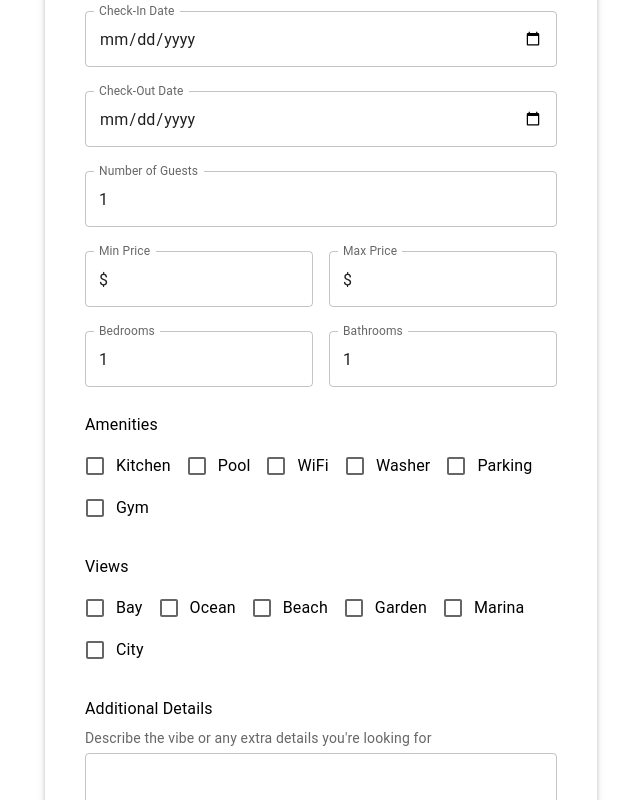
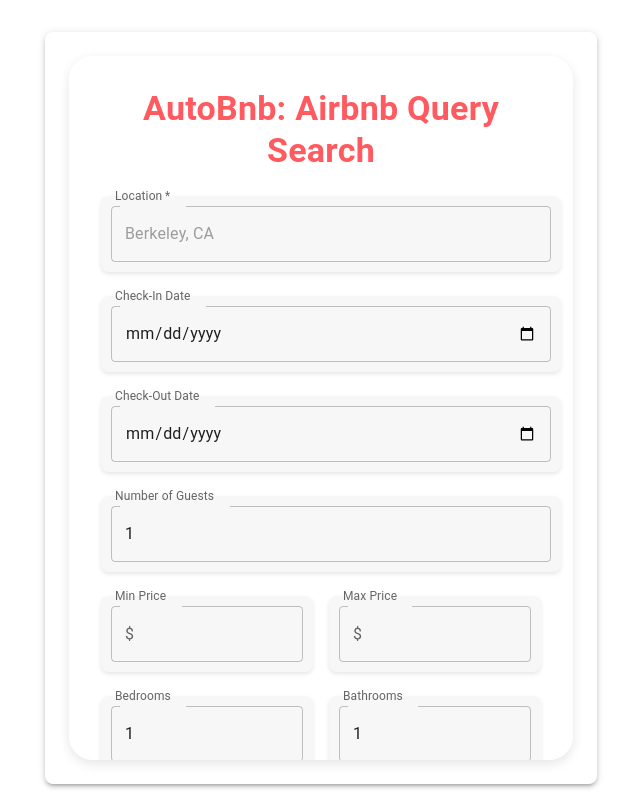
Before and after one commit to royh02/autobnb, a React (Create React App) app in the folder autobnb-app/: page / in a window 1280 px wide. Shown: the top 800 px of the page, without its empty margins (319-959 px from the left). Built offline with nearby package versions, Linux system fonts and the light colour scheme.

Commit message:
redesign front end

```diff
--- a/autobnb-app/src/App.js
+++ b/autobnb-app/src/App.js
@@ -22,9 +22,9 @@ const App = () => {
           boxShadow: 3,
         }}
       >
-        <Typography variant="h4" component="h1" gutterBottom align="center">
+        {/* <Typography variant="h4" component="h1" gutterBottom align="center">
           AutoBnb: Airbnb Query Search
-        </Typography>
+        </Typography> */}
         <Form />
       </Box>
     </Container>
--- a/autobnb-app/src/components/Form.js
+++ b/autobnb-app/src/components/Form.js
@@ -5,6 +5,7 @@ import {
   Typography,
   FormControlLabel,
   Checkbox,
+  InputAdornment,
 } from "@mui/material";
 import FormField from "./FormField";
 
@@ -31,9 +32,7 @@ const formatSearchQuery = (formData) => {
     views: formData.views,
     additionalPreferences: formData.additionalInfo.trim() || null
   };
-
-  // return JSON.stringify(structuredData, null, 2);
-  return structuredData
+  return structuredData;
 };
 
 const Form = () => {
@@ -50,6 +49,8 @@ const Form = () => {
     amenities: [],
     views: [],
   });
+
+  const [submitted, setSubmitted] = useState(false);
 
   const handleChange = (e) => {
     const { name, value } = e.target;
@@ -69,10 +70,10 @@ const Form = () => {
   const handleSubmit = async (e) => {
     e.preventDefault();
     const query = formatSearchQuery(formValues);
+    setSubmitted(true);
 
     try {
-      console.log('sending...')
-      const response = await fetch('http://localhost:5001/api/search', {
+      const response = await fetch('http://127.0.0.1:5001/api/search', {
         method: 'POST',
         headers: {
           'Content-Type': 'application/json',
@@ -86,6 +87,7 @@ const Form = () => {
 
       const data = await response.json();
       console.log('Search response:', data);
+      setSubmitted(true);
     } catch (error) {
       console.error('Error during search:', error);
     }
@@ -99,17 +101,48 @@ const Form = () => {
         display: "flex",
         flexDirection: "column",
         gap: 3,
-        maxWidth: 600,
+        maxWidth: 1200,
         margin: "auto",
-        padding: 2,
+        padding: 4,
+        backgroundColor: "#fff",
+        borderRadius: 6,
+        boxShadow: "0 4px 12px rgba(0, 0, 0, 0.1)",
+        maxHeight: '80vh',
+        overflow: 'auto',
       }}
     >
+      <Typography
+        variant="h4"
+        color="primary"
+        sx={{
+          fontWeight: "bold",
+          textAlign: "center",
+          color: "#FF5A5F",
+        }}
+      >
+        AutoBnb: Airbnb Query Search
+      </Typography>
+
+      {submitted ? (
+        <Typography variant="h6" sx={{ textAlign: "center" }}>
+          Success! Your search has been submitted.
+        </Typography>
+      ) : (
+        <>
           <FormField
-        label="Location *"
+            label="Location"
             name="location"
             value={formValues.location}
             onChange={handleChange}
             required
+            InputLabelProps={{ shrink: true }}
+            placeholder="Berkeley, CA"
+            sx={{
+              borderRadius: "8px",
+              padding: "10px",
+              backgroundColor: "#f7f7f7", // Light gray background for inputs
+              boxShadow: "0 2px 4px rgba(0, 0, 0, 0.1)",
+            }}
           />
           <FormField
             label="Check-In Date"
@@ -118,6 +151,12 @@ const Form = () => {
             value={formValues.checkIn}
             onChange={handleChange}
             InputLabelProps={{ shrink: true }}
+            sx={{
+              borderRadius: "8px",
+              padding: "10px",
+              backgroundColor: "#f7f7f7",
+              boxShadow: "0 2px 4px rgba(0, 0, 0, 0.1)",
+            }}
           />
           <FormField
             label="Check-Out Date"
@@ -126,6 +165,12 @@ const Form = () => {
             value={formValues.checkOut}
             onChange={handleChange}
             InputLabelProps={{ shrink: true }}
+            sx={{
+              borderRadius: "8px",
+              padding: "10px",
+              backgroundColor: "#f7f7f7",
+              boxShadow: "0 2px 4px rgba(0, 0, 0, 0.1)",
+            }}
           />
           <FormField
             label="Number of Guests"
@@ -133,7 +178,14 @@ const Form = () => {
             type="number"
             value={formValues.guests}
             onChange={handleChange}
+            sx={{
+              borderRadius: "8px",
+              padding: "10px",
+              backgroundColor: "#f7f7f7",
+              boxShadow: "0 2px 4px rgba(0, 0, 0, 0.1)",
+            }}
           />
+
           <Box sx={{ display: 'flex', gap: 2 }}>
             <FormField
               label="Min Price"
@@ -142,7 +194,13 @@ const Form = () => {
               value={formValues.priceMin}
               onChange={handleChange}
               InputProps={{
-            startAdornment: "$"
+                startAdornment: <InputAdornment position="start">$</InputAdornment>
+              }}
+              sx={{
+                borderRadius: "8px",
+                padding: "10px",
+                backgroundColor: "#f7f7f7",
+                boxShadow: "0 2px 4px rgba(0, 0, 0, 0.1)",
               }}
             />
             <FormField
@@ -152,10 +210,17 @@ const Form = () => {
               value={formValues.priceMax}
               onChange={handleChange}
               InputProps={{
-            startAdornment: "$"
+                startAdornment: <InputAdornment position="start">$</InputAdornment>
+              }}
+              sx={{
+                borderRadius: "8px",
+                padding: "10px",
+                backgroundColor: "#f7f7f7",
+                boxShadow: "0 2px 4px rgba(0, 0, 0, 0.1)",
               }}
             />
           </Box>
+
           <Box sx={{ display: 'flex', gap: 2 }}>
             <FormField
               label="Bedrooms"
@@ -164,6 +229,12 @@ const Form = () => {
               value={formValues.bedrooms}
               onChange={handleChange}
               InputProps={{ inputProps: { min: 1 } }}
+              sx={{
+                borderRadius: "8px",
+                padding: "10px",
+                backgroundColor: "#f7f7f7",
+                boxShadow: "0 2px 4px rgba(0, 0, 0, 0.1)",
+              }}
             />
             <FormField
               label="Bathrooms"
@@ -172,70 +243,137 @@ const Form = () => {
               value={formValues.bathrooms}
               onChange={handleChange}
               InputProps={{ inputProps: { min: 1 } }}
+              sx={{
+                borderRadius: "8px",
+                padding: "10px",
+                backgroundColor: "#f7f7f7",
+                boxShadow: "0 2px 4px rgba(0, 0, 0, 0.1)",
+              }}
             />
           </Box>
+
           <Box>
-        <Typography variant="subtitle1" gutterBottom>
+            <Typography variant="subtitle1" gutterBottom sx={{ fontWeight: 'bold', color: '#444' }}>
               Amenities
             </Typography>
-        {amenitiesList.map((amenity) => (
+            <Box sx={{
+                borderRadius: "8px",
+                padding: "10px",
+                backgroundColor: "#f7f7f7",
+                boxShadow: "0 2px 4px rgba(0, 0, 0, 0.1)",
+              }}>
+
+              {amenitiesList.map((amenity, index) => (
                 <FormControlLabel
                   key={amenity}
                   control={
                     <Checkbox
+                      id={`amenity-${index}`}
+                      name="amenities"
                       value={amenity}
                       checked={formValues.amenities.includes(amenity)}
                       onChange={(e) => handleCheckboxChange(e, "amenities")}
+                      sx={{
+                        color: "#444",
+                        '&.Mui-checked': {
+                          color: "#FF5A5F",
+                        },
+                        backgroundColor: "#f7f7f7",
+                        borderRadius: "4px",
+                        padding: "6px",
+                      }}
                     />
                   }
                   label={amenity}
                 />
               ))}
             </Box>
+          </Box>
+
           <Box>
-        <Typography variant="subtitle1" gutterBottom>
+            <Typography variant="subtitle1" gutterBottom sx={{ fontWeight: 'bold', color: '#444' }}>
               Views
             </Typography>
-        {viewsList.map((view) => (
+            <Box sx={{
+                borderRadius: "8px",
+                padding: "10px",
+                backgroundColor: "#f7f7f7",
+                boxShadow: "0 2px 4px rgba(0, 0, 0, 0.1)",
+              }}>
+
+              {viewsList.map((view, index) => (
                 <FormControlLabel
                   key={view}
                   control={
                     <Checkbox
+                      id={`view-${index}`}
+                      name="views"
                       value={view}
                       checked={formValues.views.includes(view)}
                       onChange={(e) => handleCheckboxChange(e, "views")}
+                      sx={{
+                        color: "#444",
+                        '&.Mui-checked': {
+                          color: "#FF5A5F",
+                        },
+                        backgroundColor: "#f7f7f7",
+                        borderRadius: "4px",
+                        padding: "6px",
+                      }}
                     />
                   }
                   label={view}
                 />
               ))}
             </Box>
+          </Box>
+
           <Box>
-        <Typography variant="subtitle1" gutterBottom>
+            <Typography variant="subtitle1" gutterBottom sx={{ fontWeight: 'bold', color: '#444' }}>
               Additional Details
             </Typography>
-        <Typography variant="body2" color="text.secondary" gutterBottom>
-          Describe the vibe or any extra details you're looking for
-        </Typography>
             <FormField
+              id="additionalInfo"
               name="additionalInfo"
               value={formValues.additionalInfo}
               onChange={handleChange}
               multiline
               rows={4}
               fullWidth
+              placeholder="cozy cabin vibe"
+              sx={{
+                borderRadius: "8px",
+                padding: "10px",
+                backgroundColor: "#f7f7f7",
+                boxShadow: "0 2px 4px rgba(0, 0, 0, 0.1)",
+              }}
             />
           </Box>
-      <Button type="submit" variant="contained" color="primary" fullWidth>
+
+          <Button
+            type="submit"
+            variant="contained"
+            color="primary"
+            sx={{
+              marginTop: 3,
+              padding: "12px 24px",
+              fontSize: "1rem",
+              fontWeight: 'bold',
+              fontFamily: '"Circular", sans-serif',
+              borderRadius: "8px",
+              backgroundColor: "#FF5A5F",
+              color: "#ffffff",
+              '&:hover': {
+                backgroundColor: "#FF3B39",
+              }
+            }}
+          >
             Search
           </Button>
+        </>
+      )}
     </Box>
   );
 };
 
 export default Form;
-
-// add price range, number of bed and bath
-// additional info large text field, subheader vibe or extra details
-
-// format only default fields as good instruction for web surfer agent, use fedfault search filter mechanism, format as a task
--- a/autobnb-app/src/components/FormField.js
+++ b/autobnb-app/src/components/FormField.js
@@ -1,9 +1,10 @@
 import React from "react";
 import { TextField } from "@mui/material";
 
-const FormField = ({ label, name, value, onChange, ...props }) => {
+const FormField = ({ label, name, id, value, onChange, ...props }) => {
   return (
     <TextField
+      id={id}
       label={label}
       name={name}
       value={value}
```
Also changed, not shown: 1 other file (tests, documents, lock files or other folders). Lines whose indentation alone changed are shown as unchanged.
